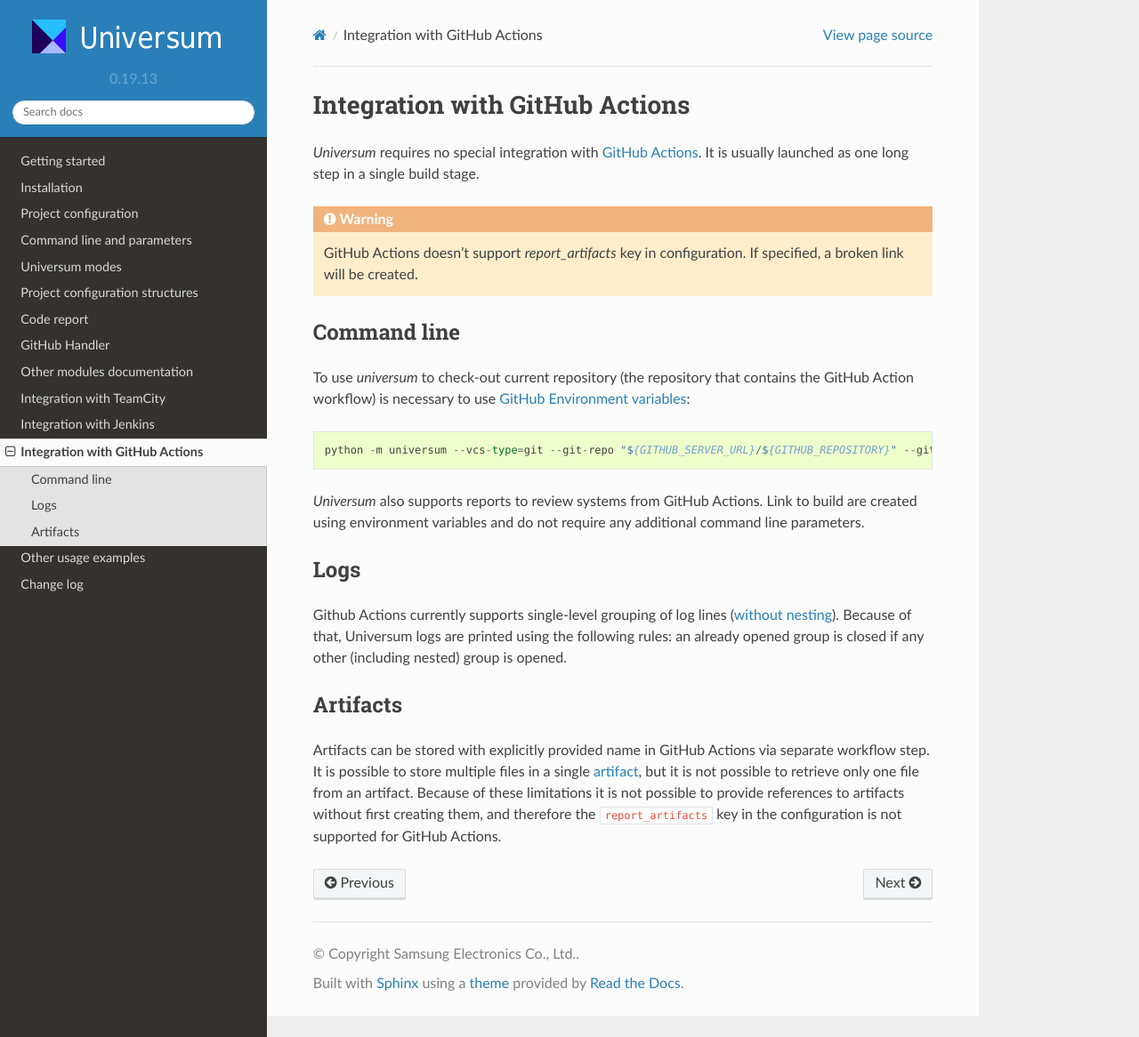
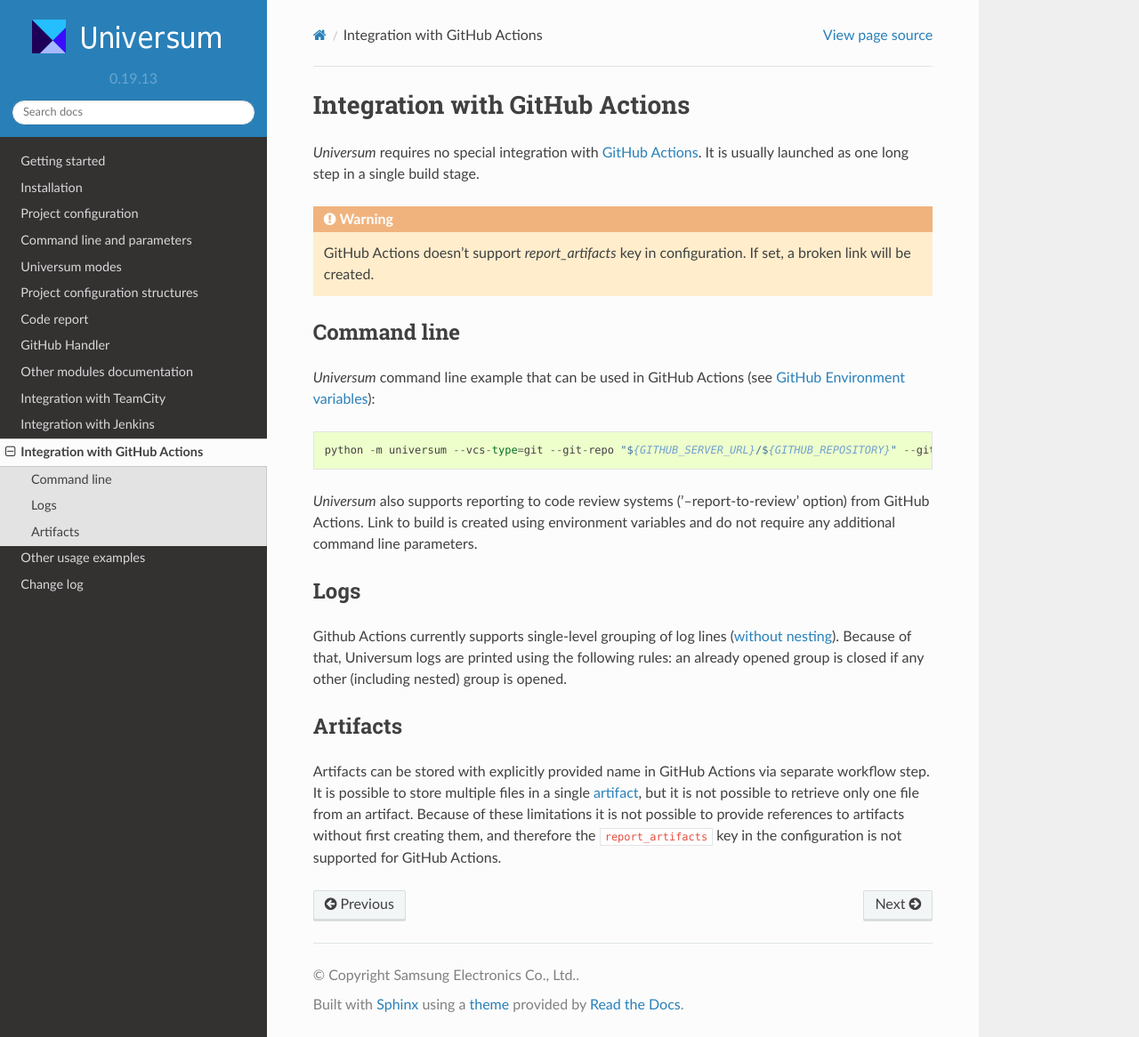
Before and after one commit to Samsung/Universum, a Sphinx documentation site: the page built from doc/github_actions.rst, in a window 1280 px wide and 1166 px high. Shown: the whole window at 89% size. Built offline with Sphinx 7.4.7 and the Read the Docs theme 2.0.0, drawn with Linux system fonts in a browser that asks for light colours.

Commit message:
upd according the comments

```diff
--- a/doc/github_actions.rst
+++ b/doc/github_actions.rst
@@ -6,19 +6,18 @@
 
 .. warning::
 
-    GitHub Actions doesn't support `report_artifacts` key in configuration. If specified, a broken link will be created.
+    GitHub Actions doesn't support `report_artifacts` key in configuration. If set, a broken link will be created.
 
 Command line
 ------------
 
-To use `universum` to check-out current repository (the repository that contains the GitHub Action workflow) is
-necessary to use `GitHub Environment variables
-<https://docs.github.com/en/actions/learn-github-actions/environment-variables>`_:
+`Universum` command line example that can be used in GitHub Actions (see `GitHub Environment variables
+<https://docs.github.com/en/actions/learn-github-actions/environment-variables>`_):
 ::
     python -m universum --vcs-type=git --git-repo "${GITHUB_SERVER_URL}/${GITHUB_REPOSITORY}" --git-refspec "${GITHUB_REF_NAME}"
 
-`Universum` also supports reports to review systems from GitHub Actions. Link to build are created using environment
-variables and do not require any additional command line parameters.
+`Universum` also supports reporting to code review systems ('--report-to-review' option) from GitHub Actions. Link to
+build is created using environment variables and do not require any additional command line parameters.
 
 Logs
 ----
```
